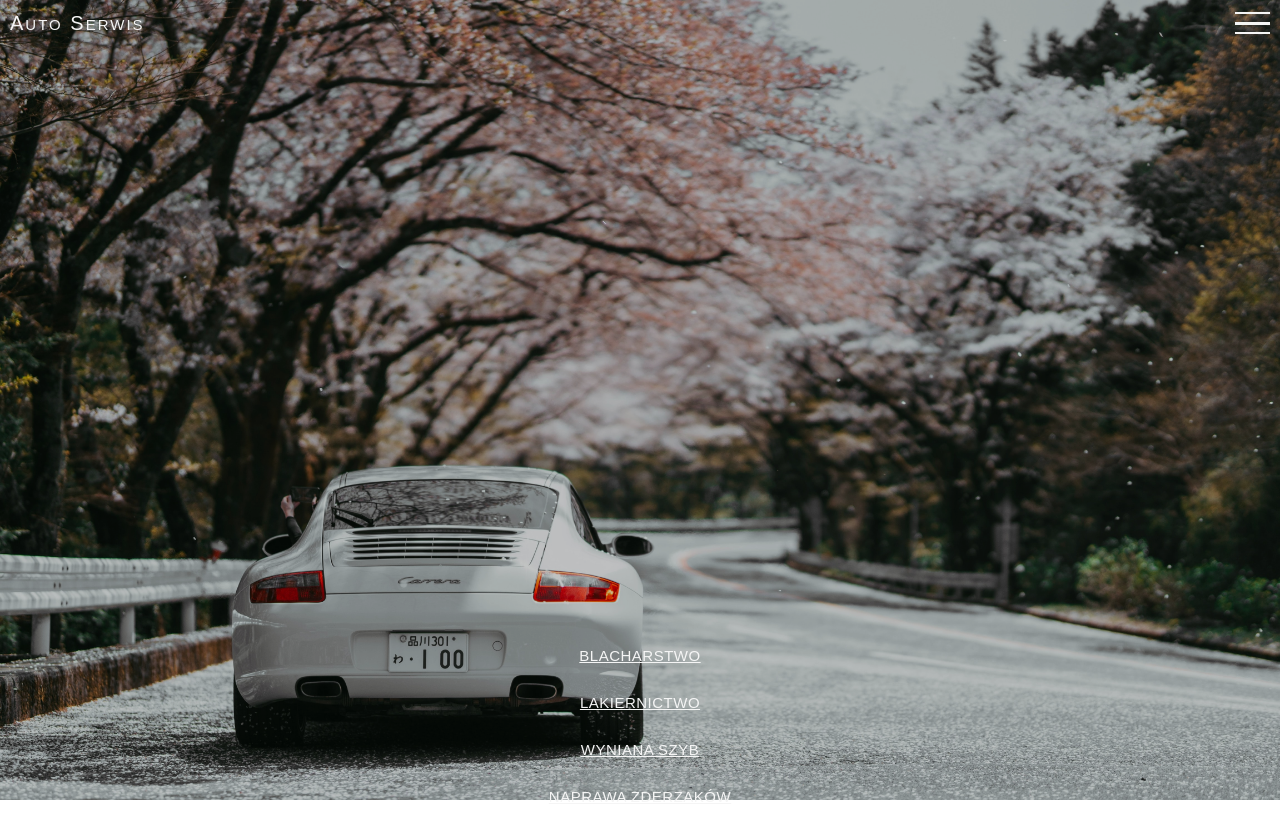
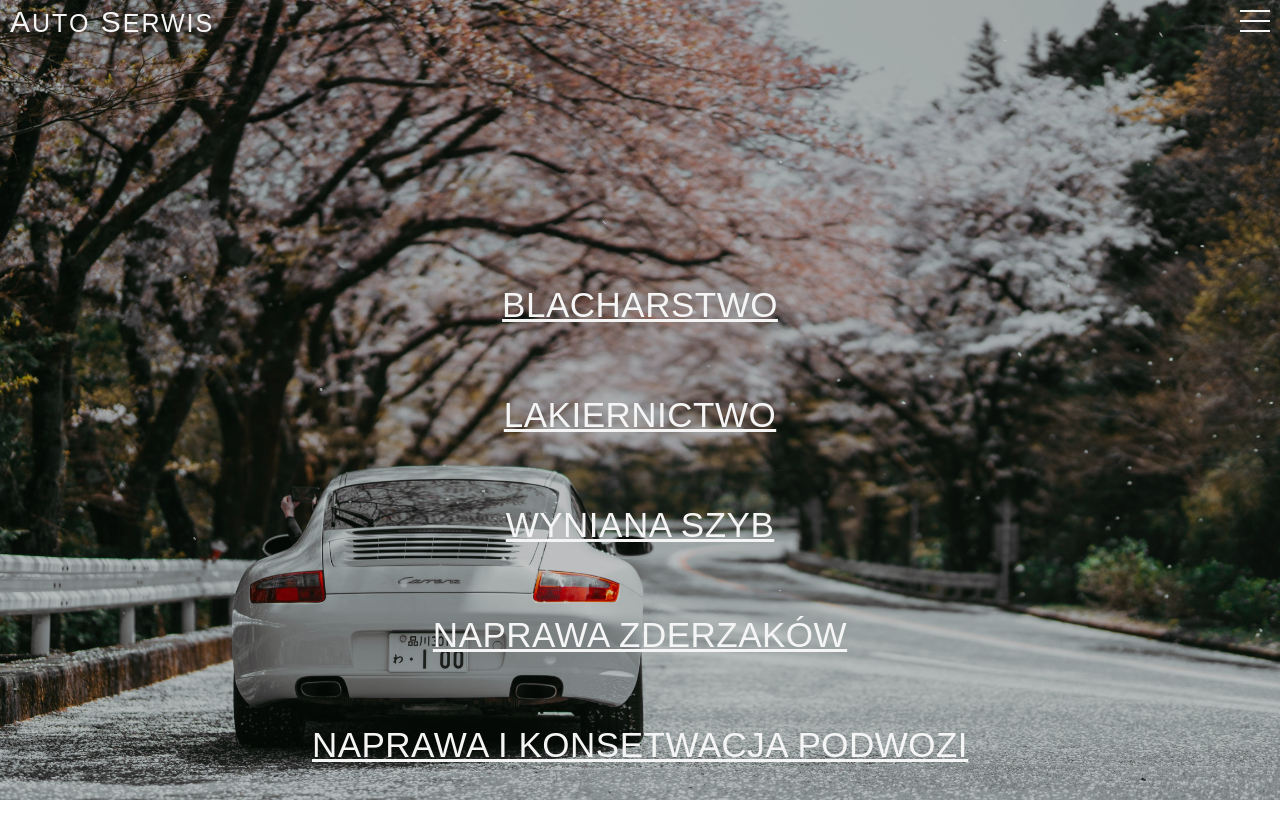
Before and after one commit to hajzeer/autoserwis-vue-app, a Vue app: page / in a window 1280 px wide. Shown: the top 838 px of the page. After the commit the page ends 808 px from the top, so only its background shows below. Built offline with nearby package versions, Linux system fonts and the light colour scheme; the HTML template or start-up script is replaced by a standard one.

Commit message:
add resposive

```diff
--- a/src/App.vue
+++ b/src/App.vue
@@ -59,6 +59,15 @@ export default {
       letter-spacing: 2px;
     }
   }
+  @media(min-width: 1024px) {
+    .company__name {
+      font-size: 30px;
+
+      span {
+        font-size: 25px;
+      }
+    }
+  }
 
   .navbar {
     position: absolute;
--- a/src/components/Hamburger.vue
+++ b/src/components/Hamburger.vue
@@ -88,7 +88,15 @@ export default {
         transition: transform .2s .1s ease-in-out;
     }
 }
-
+@media(min-width: 1024px) {
+  .hamburger__box {
+    width: 30px;
+    height: 20px;
+  }
+  .hamburger__inner {
+    height: 2px;
+  }
+}
 
 .active .hamburger__inner {
   background-color: transparent;
--- a/src/components/RouterNav.vue
+++ b/src/components/RouterNav.vue
@@ -55,6 +55,13 @@ export default {
         flex-direction: column;
   }
 
+  @media(min-width: 1024px) {
+      .nav__inner {
+          flex-direction: row;
+          justify-content: space-around;
+      }
+  }
+
   .path {
       margin-bottom: 25px;
       cursor: pointer;
--- a/src/views/Home.vue
+++ b/src/views/Home.vue
@@ -34,7 +34,7 @@ export default {
     justify-content: center;
     align-items: center;
     flex-direction: column;
-    margin-top: 50%;
+    margin-top: 250px;
 
     .service__name {
       color: whitesmoke;
@@ -44,5 +44,26 @@ export default {
       text-decoration-line: underline;
       letter-spacing: .5px;
     }
+
+  }
+
+  @media(min-width: 768px) {
+    .service {
+      margin-top: 250px;
+
+      .service__name {
+        font-size: 25px;
+      }
+    }
+  }
+
+  @media(min-width: 1024px) {
+    .service {
+      margin-top: 250px;
+
+      .service__name {
+        font-size: 35px;
+      }
+    }
   }
 </style>
```
